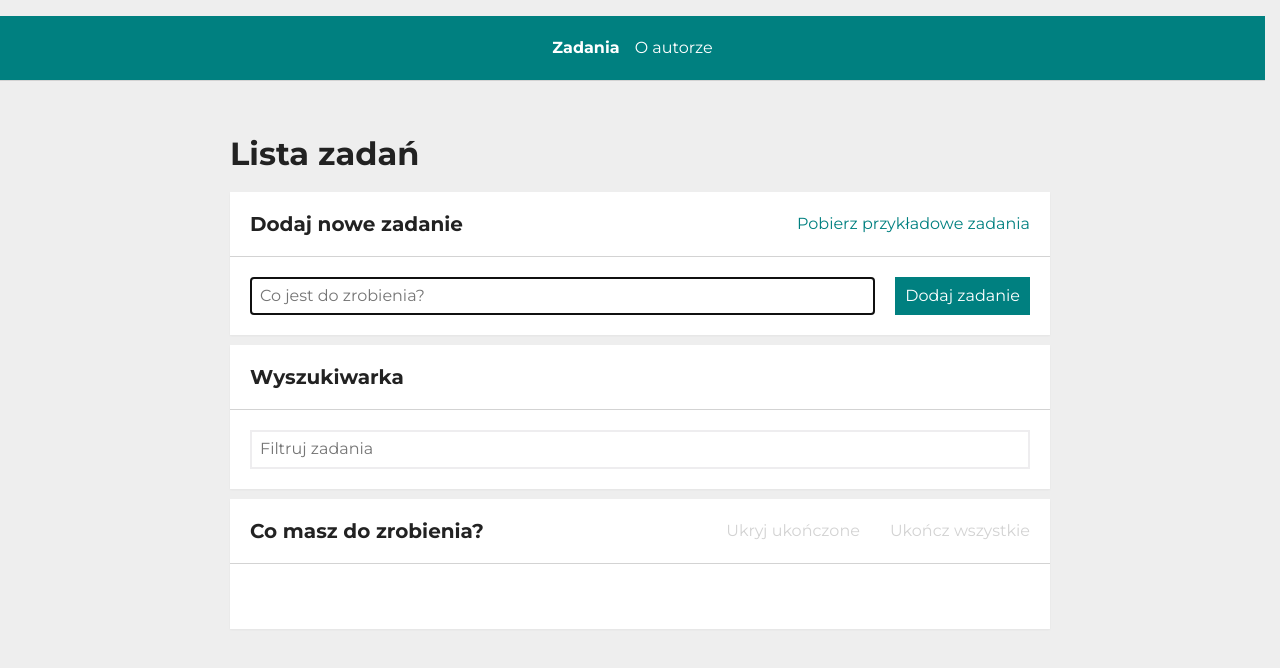
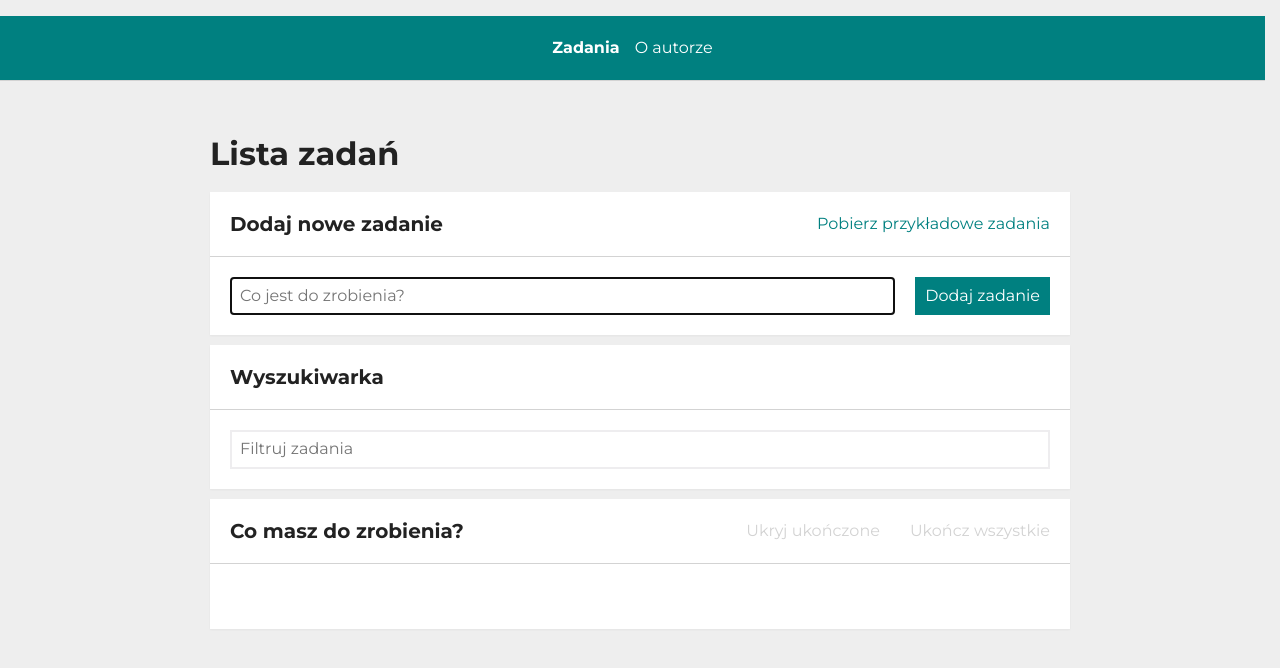
Before and after one commit to lkkolosowski/to-do-list-react, a React (Create React App) app: page /#/zadania in a window 1280 px wide. Shown: the top 668 px of the page. Built offline with nearby package versions, Linux system fonts and the light colour scheme.

Commit message:
slightly increase the section width

```diff
--- a/src/common/Container/styled.js
+++ b/src/common/Container/styled.js
@@ -1,7 +1,7 @@
 import styled from "styled-components";
 
 export const Main = styled.main`
-  max-width: 860px;
+  max-width: 900px;
   margin: 0 auto;
   padding: 20px;
 `;
```
